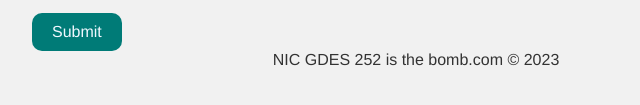
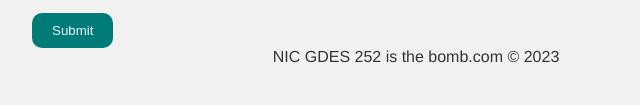
Before and after one commit to nic-gdes/lets-build-an-html-form-Magda089, a plain HTML site: page index.html in a window 1280 px wide. Shown: the part 433-538 px from the top of the page, 224-864 px from the left. Drawn offline with Linux system fonts and the light colour scheme.

Commit message:
button element added
Added button element so form works with Jscript

```diff
--- a/index.html
+++ b/index.html
@@ -31,7 +31,7 @@
     <input type="text" id="confirmPassword" name="confirmPassword required">
 </li>
        </ul>
-       <div class="submit-button" onclick="submitForm">Submit</div>
+       <button type="submit">Submit</button>
       </form>
     </main>
 <script>
--- a/styles/style.css
+++ b/styles/style.css
@@ -37,7 +37,7 @@ margin-bottom: 5px;
 display: block;
 }
 
-.submit-button {
+button {
     display: inline-block;
     padding: 10px 20px;
     background-color: #007b77;
@@ -47,7 +47,7 @@ display: block;
     border-radius: 10px;
 }
 
-.submit-button:hover {
+button:hover {
 background-color: #21a277;
 }
 
```
